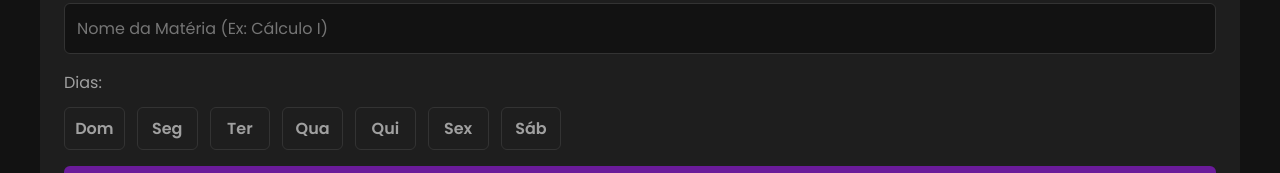
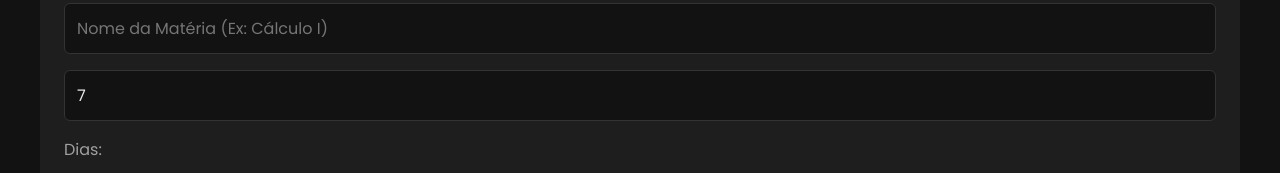
Before and after one commit to KalvinAlbuquerque/faltaquanto, a React (Vite) app: page / in a window 1280 px wide. Shown: the part 178-351 px from the top of the page. Built offline with nearby package versions, Linux system fonts and the light colour scheme; no server answers; the database is empty; sample sign-in values are in the browser's storage.

Commit message:
Adicionado numero de faltas flexiveis

```diff
--- a/src/pages/Dashboard.jsx
+++ b/src/pages/Dashboard.jsx
@@ -25,6 +25,8 @@ export default function Dashboard() {
   const [materias, setMaterias] = useState([]);
   const [nomeMateria, setNomeMateria] = useState('');
   const [diasSemana, setDiasSemana] = useState({});
+  // Adicionado novo estado para o total de faltas
+  const [totalFaltasPermitidas, setTotalFaltasPermitidas] = useState(7);
   const [editingMateriaId, setEditingMateriaId] = useState(null);
   const [materiaModal, setMateriaModal] = useState(null);
   const [feedbackModalInfo, setFeedbackModalInfo] = useState({
@@ -57,8 +59,9 @@ export default function Dashboard() {
   const handleAddMateria = async (e) => {
     e.preventDefault();
     const diasSelecionados = Object.keys(diasSemana).filter(dia => diasSemana[dia]).map(Number);
-    if (!nomeMateria || diasSelecionados.length === 0) {
-      alert("Preencha o nome e selecione pelo menos um dia da semana.");
+    // Adicionada a validação para o nome e dias, e agora também para o total de faltas
+    if (!nomeMateria || diasSelecionados.length === 0 || totalFaltasPermitidas < 0) {
+      alert("Preencha o nome, selecione pelo menos um dia da semana e o total de faltas deve ser um número válido.");
       return;
     }
     try {
@@ -66,13 +69,14 @@ export default function Dashboard() {
         userId: user.uid,
         nomeMateria: nomeMateria,
         diasDaSemana: diasSelecionados,
-        totalFaltasPermitidas: 7,
+        totalFaltasPermitidas: Number(totalFaltasPermitidas), // Garante que o valor é um número
         faltasCometidas: 0,
         aulasAssistidas: 0,
         historicoFaltas: []
       });
       setNomeMateria('');
       setDiasSemana({});
+      setTotalFaltasPermitidas(7); // Reseta o valor para o padrão após adicionar
     } catch (error) {
       console.error("Erro ao adicionar matéria: ", error);
       alert("Não foi possível adicionar a matéria.");
@@ -196,6 +200,14 @@ export default function Dashboard() {
                 placeholder="Nome da Matéria (Ex: Cálculo I)"
                 value={nomeMateria}
                 onChange={(e) => setNomeMateria(e.target.value)}
+              />
+              <input
+                className="login-input"
+                type="number"
+                placeholder="Faltas Permitidas"
+                value={totalFaltasPermitidas}
+                onChange={(e) => setTotalFaltasPermitidas(e.target.value)}
+                min="0"
               />
                <div className="dias-checkbox-container" style={{ gridColumn: '1 / -1' }}>
                 <span style={{color: 'var(--text-secondary)', gridColumn: '1 / -1'}}>Dias:</span>
--- a/src/pages/EditMateriaForm.jsx
+++ b/src/pages/EditMateriaForm.jsx
@@ -1,9 +1,9 @@
-// src/pages/EditMateriaForm.jsx
-
 import { useState } from 'react';
 
 export default function EditMateriaForm({ materia, onSave, onCancel }) {
   const [nome, setNome] = useState(materia.nomeMateria);
+  // Adicionado novo estado para o total de faltas, usando o valor da matéria existente
+  const [totalFaltas, setTotalFaltas] = useState(materia.totalFaltasPermitidas || 7);
   const [dias, setDias] = useState(() => {
     // Cria um estado inicial para os checkboxes a partir dos dados da matéria
     const diasState = {};
@@ -18,14 +18,16 @@ export default function EditMateriaForm({ materia, onSave, onCancel }) {
   const handleSave = (e) => {
     e.preventDefault();
     const diasSelecionados = Object.keys(dias).filter(dia => dias[dia]).map(Number);
-    if (!nome || diasSelecionados.length === 0) {
-      alert("O nome e pelo menos um dia da semana são obrigatórios.");
+    // Adicionada a validação para o nome e dias, e agora também para o total de faltas
+    if (!nome || diasSelecionados.length === 0 || totalFaltas < 0) {
+      alert("O nome, pelo menos um dia da semana e o total de faltas são obrigatórios.");
       return;
     }
-    // Envia os novos dados para a função onSave no Dashboard
+    // Envia os novos dados para a função onSave no Dashboard, incluindo o total de faltas
     onSave({
       nomeMateria: nome,
-      diasDaSemana: diasSelecionados
+      diasDaSemana: diasSelecionados,
+      totalFaltasPermitidas: Number(totalFaltas)
     });
   };
 
@@ -41,6 +43,14 @@ export default function EditMateriaForm({ materia, onSave, onCancel }) {
         value={nome}
         onChange={(e) => setNome(e.target.value)}
         placeholder="Nome da Matéria"
+      />
+      <input
+        type="number"
+        className="login-input"
+        value={totalFaltas}
+        onChange={(e) => setTotalFaltas(e.target.value)}
+        placeholder="Faltas Permitidas"
+        min="0"
       />
       <div className="dias-checkbox-container">
         {['Dom', 'Seg', 'Ter', 'Qua', 'Qui', 'Sex', 'Sáb'].map((dia, index) => (
```
